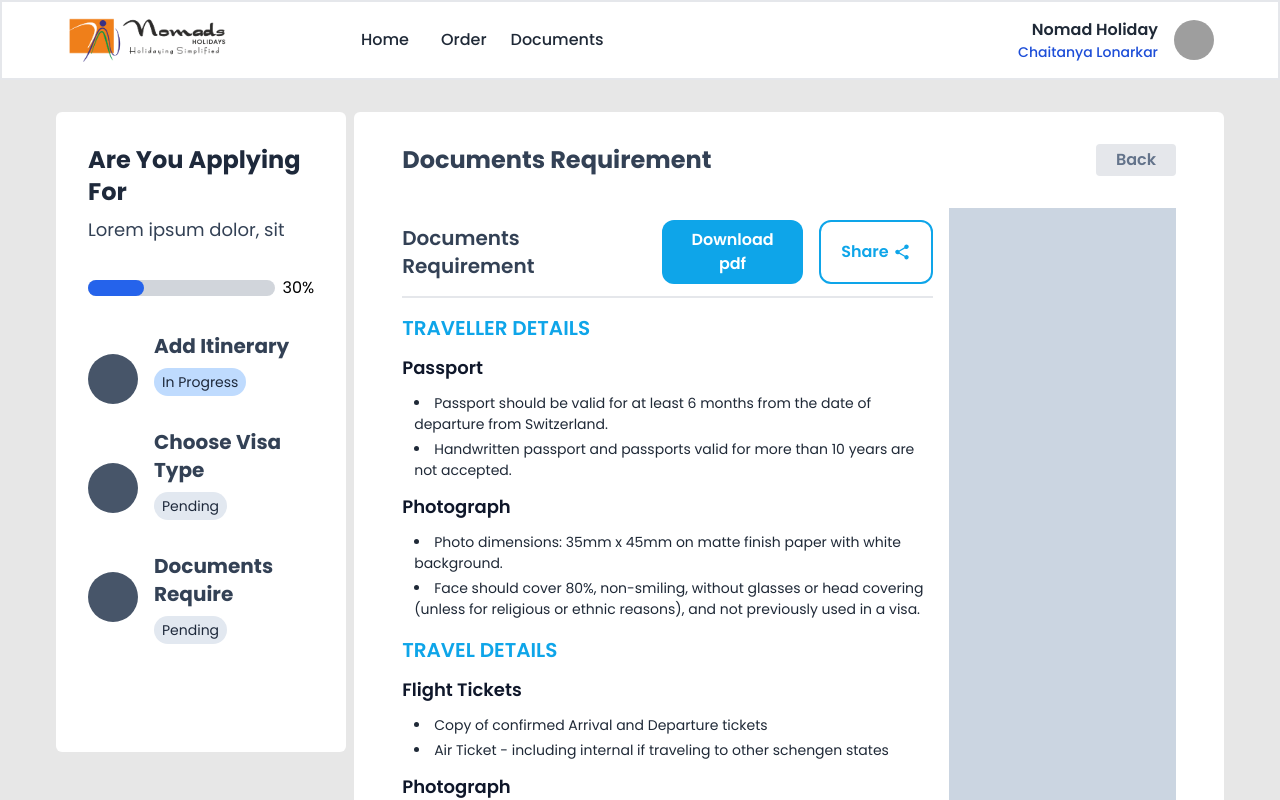
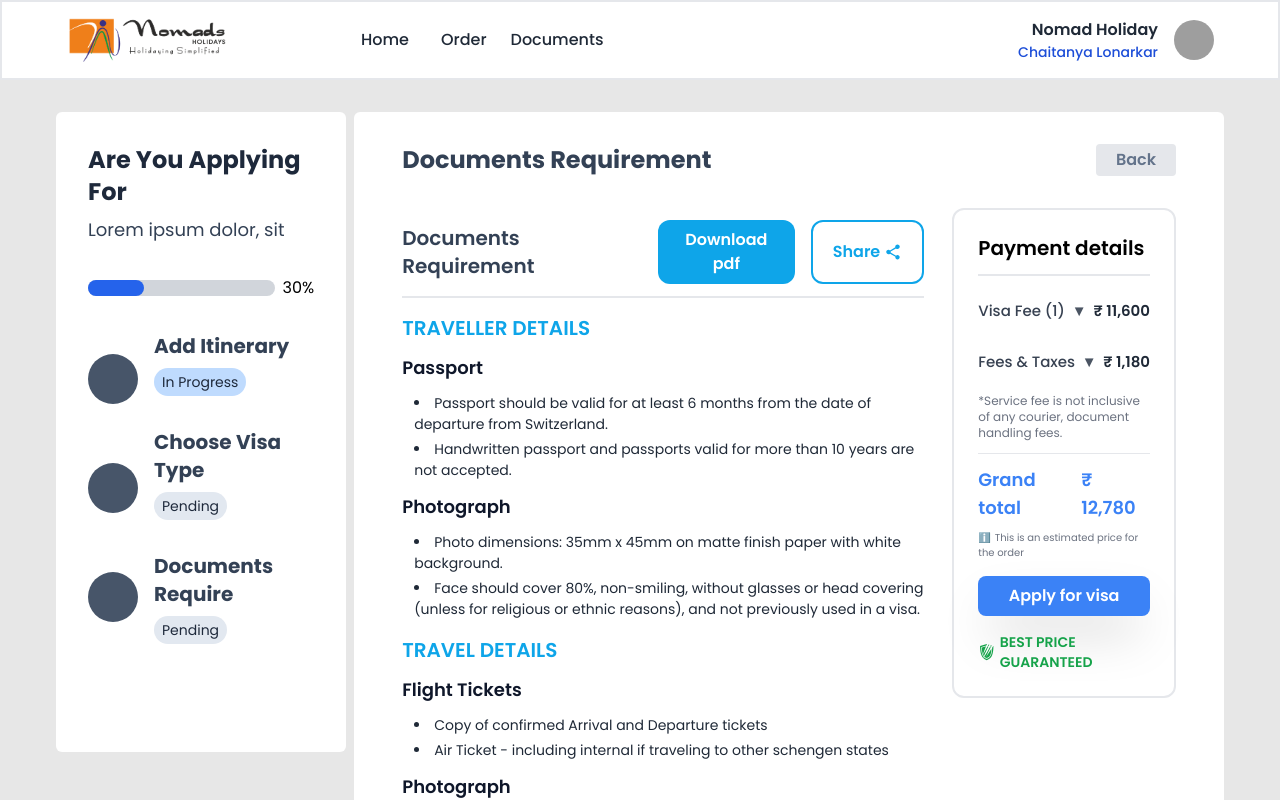
Before and after one commit to ChaitanyaLonarkar/Visa-Management, a React (Vite) app in the folder client/: page / in a window 1280 px wide. Shown: the top 800 px of the page. Built offline with nearby package versions, Linux system fonts and the light colour scheme; grey boxes are pictures that could not be loaded.

Commit message:
payment card done

```diff
--- a/client/src/components/Document.jsx
+++ b/client/src/components/Document.jsx
@@ -1,5 +1,6 @@
 import React from "react";
 import { IoMdShare } from "react-icons/io";
+import PaymentCard from "./PaymentCard";
 export default function Document() {
   return (
     <>
@@ -13,7 +14,7 @@ export default function Document() {
           </button>
         </div>
         {/* body */}
-        <div className="body flex gap-4">
+        <div className="body flex gap-7">
           {/* left */}
           <div className="doc-left w-[70%]">
             <div className="doc-left-head flex gap-4 items-center justify-between border-b-2 py-3">
@@ -356,7 +357,10 @@ export default function Document() {
             </div>
           </div>
           {/* right */}
-          <div className="doc-right bg-slate-300 w-[30%]"></div>
+          <div className="doc-right w-[30%]">
+            <PaymentCard/>
+
+          </div>
         </div>
       </div>
     </>
--- /dev/null
+++ b/client/src/components/PaymentCard.jsx
@@ -0,0 +1,84 @@
+import { useState } from "react";
+import React from "react";
+import { GiSlashedShield } from "react-icons/gi";
+export default function PaymentCard() {
+  const [visaFeeOpen, setVisaFeeOpen] = useState(false);
+  const [feesTaxesOpen, setFeesTaxesOpen] = useState(false);
+  return (
+    <>
+      <div className="payment-card p-6 border-2 border-gray-200 rounded-xl">
+        <h2 className="heading text-xl font-semibold border-b-2 border-gray-200 pb-3 mb-4">
+          Payment details
+        </h2>
+
+        {/* Visa Fee Accordion */}
+        <div className="mb-3">
+          <div
+            className="flex justify-between text-[15px] items-center cursor-pointer py-2"
+            onClick={() => setVisaFeeOpen(!visaFeeOpen)}
+          >
+            <h3 className="font-medium text-gray-700">Visa Fee (1)</h3>
+            <span className="text-gray-600">{visaFeeOpen ? "▲" : "▼"}</span>
+            <p className="font-semibold text-gray-800">₹ 11,600</p>
+          </div>
+          {visaFeeOpen && (
+            <div className=" flex justify-between text-gray-600 text-[15px] ">
+              <p>Visa Price</p>
+              <p>₹ 11,600</p>
+            </div>
+          )}
+        </div>
+        {/* Fees & Taxes Accordion */}
+        <div>
+          <div
+            className="flex justify-between items-center text-[15px]  cursor-pointer py-2"
+            onClick={() => setFeesTaxesOpen(!feesTaxesOpen)}
+          >
+            <h3 className="font-medium text-gray-700">Fees & Taxes</h3>
+            <span className="text-gray-600">{feesTaxesOpen ? "▲" : "▼"}</span>
+            <p className="font-semibold text-gray-800">₹ 1,180</p>
+          </div>
+          {feesTaxesOpen && (
+            <div className=" flex flex-col gap-2 text-gray-600 text-[15px] ">
+              <div className="flex justify-between ">
+                <p>Service Fee</p>
+                <p> ₹ 1,000</p>
+              </div>
+              <div className="flex justify-between">
+                <p>GST</p>
+                <p> ₹ 180</p>
+              </div>
+            </div>
+          )}
+        </div>
+
+        <p className="text-xs  text-gray-500 mt-3">
+          *Service fee is not inclusive of any courier, document handling fees.
+        </p>
+
+        <hr className="my-3" />
+
+        <div className="flex justify-between items-center text-lg text-gray-800 font-semibold">
+          <p className="text-blue-500">Grand total</p>
+          <p className="text-blue-500">₹ 12,780</p>
+        </div>
+
+        <p className="text-[10px] text-gray-500 mt-2">
+          <span className="mr-1">ℹ️</span>This is an estimated price for the
+          order
+        </p>
+
+        <button className="w-full bg-blue-500 text-white font-semibold py-2 mt-4 rounded-lg  shadow-2xl hover:bg-blue-600">
+          Apply for visa
+        </button>
+
+        <div className="flex gap-1 justify-center items-center mt-4 text-green-600">
+            <GiSlashedShield className="text-xl" />
+          <span className="text-sm font-semibold">
+            BEST PRICE GUARANTEED
+          </span>
+        </div>
+      </div>
+    </>
+  );
+}
```
